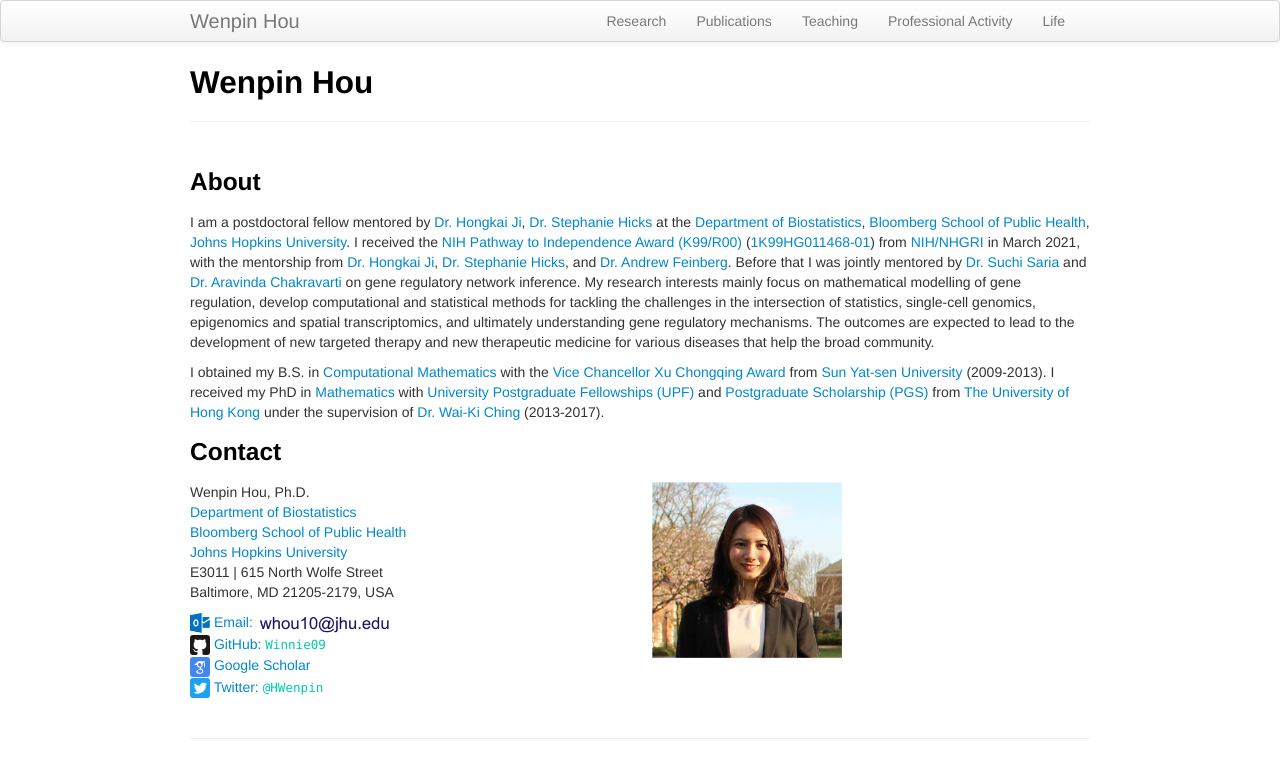
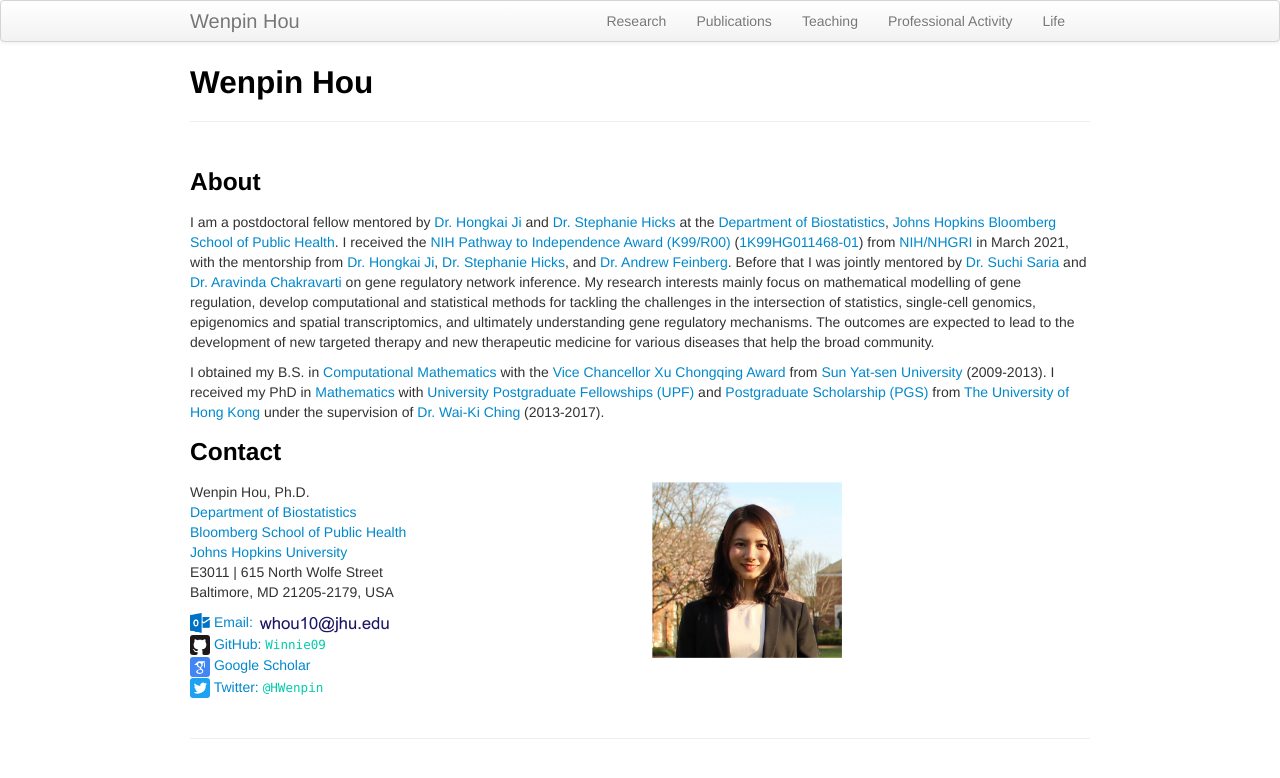
Before and after one commit to Winnie09/Wenpin_Hou, a Jekyll site: the page built from index.md, in a window 1280 px wide. Shown: the top 778 px of the page. Built offline with Jekyll 4.4.1, drawn with Linux system fonts in a browser that asks for light colours.

Commit message:
fix typo

```diff
--- a/index.md
+++ b/index.md
@@ -6,7 +6,7 @@ layout: page
 
 ### About
 
-I am a postdoctoral fellow mentored by [Dr. Hongkai Ji](http://www.biostat.jhsph.edu/~hji/), [Dr. Stephanie Hicks](https://www.stephaniehicks.com/) at the [Department of Biostatistics](https://www.jhsph.edu/departments/biostatistics/), [Bloomberg School of Public Health](https://www.jhsph.edu/), [Johns Hopkins University](https://www.jhu.edu/).
+I am a postdoctoral fellow mentored by [Dr. Hongkai Ji](http://www.biostat.jhsph.edu/~hji/) and [Dr. Stephanie Hicks](https://www.stephaniehicks.com/) at the [Department of Biostatistics](https://www.jhsph.edu/departments/biostatistics/), [Johns Hopkins Bloomberg School of Public Health](https://www.jhsph.edu/).
 I received the [NIH Pathway to Independence Award (K99/R00)](https://grants.nih.gov/grants/guide/pa-files/PA-20-188.html) ([1K99HG011468-01](https://reporter.nih.gov/search/cHJfn5jyOUy-E1JZ1vBQlg/project-details/10104023)) from [NIH/NHGRI](https://www.genome.gov/) in March 2021, with the mentorship from [Dr. Hongkai Ji](http://www.biostat.jhsph.edu/~hji/), [Dr. Stephanie Hicks](https://www.stephaniehicks.com/), and [Dr. Andrew Feinberg](https://www.hopkinsmedicine.org/profiles/details/andrew-feinberg-1).
 Before that I was jointly mentored by [Dr. Suchi Saria](https://suchisaria.jhu.edu/) and [Dr. Aravinda Chakravarti](https://aravindachakravartilab.org/) on gene regulatory network inference. My research interests mainly focus on mathematical modelling of gene regulation, develop computational and statistical methods for tackling the challenges in the intersection of statistics, single-cell genomics, epigenomics and spatial transcriptomics, and ultimately understanding gene regulatory mechanisms. The outcomes are expected to lead to the development of new targeted therapy and new therapeutic medicine for various diseases that help the broad community.
 
```
